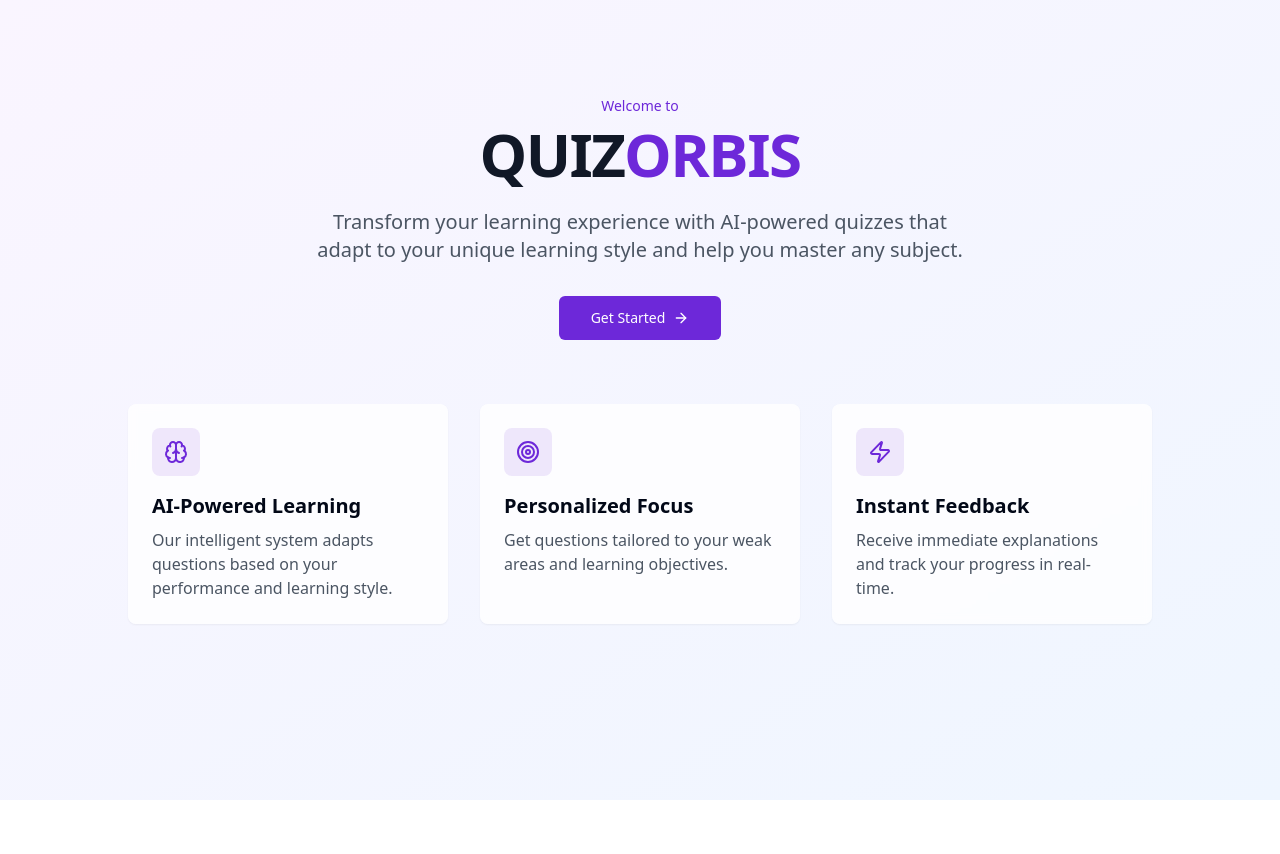
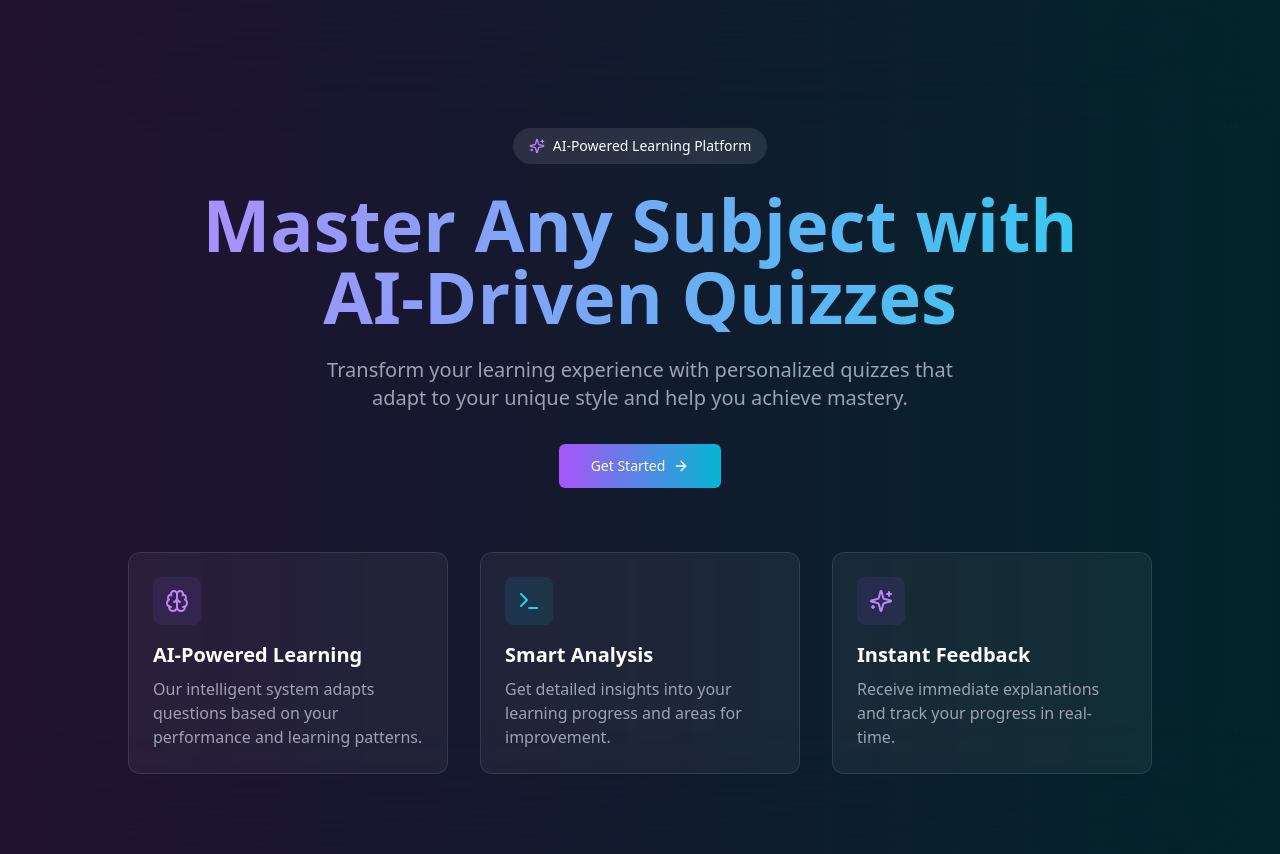
Before and after one commit to KekmaTime/quizorbital, a React (Vite) app: page / in a window 1280 px wide. Before the commit the page ends 800 px from the top, so only its background shows below. Built offline with nearby package versions, Linux system fonts and the light colour scheme.

Commit message:
Style landing page
Refactor landing page to resemble the design of cursor.com, incorporating animations.

```diff
--- a/package.json
+++ b/package.json
@@ -45,6 +45,7 @@
     "cmdk": "^1.0.0",
     "date-fns": "^3.6.0",
     "embla-carousel-react": "^8.3.0",
+    "framer-motion": "^12.4.7",
     "input-otp": "^1.2.4",
     "lucide-react": "^0.462.0",
     "next-themes": "^0.3.0",
--- a/src/pages/Index.tsx
+++ b/src/pages/Index.tsx
@@ -2,7 +2,8 @@
 import { FileUpload } from "@/components/FileUpload";
 import { QuizPreferences } from "@/components/QuizPreferences";
 import { Button } from "@/components/ui/button";
-import { ArrowRight, Brain, Target, Zap } from "lucide-react";
+import { ArrowRight, Brain, Sparkles, Terminal } from "lucide-react";
+import { motion } from "framer-motion";
 import { useState } from "react";
 
 const Index = () => {
@@ -11,59 +12,116 @@ const Index = () => {
 
   if (!showQuiz) {
     return (
-      <div className="min-h-screen bg-gradient-to-br from-purple-50 to-blue-50">
+      <div className="min-h-screen bg-black text-white overflow-hidden">
         {/* Hero Section */}
-        <div className="container px-4 py-24 mx-auto">
-          <div className="text-center mb-16 animate-fade-in">
-            <p className="text-sm font-medium text-primary mb-2">Welcome to</p>
-            <h1 className="text-6xl font-bold text-gray-900 mb-6 tracking-tight">
-              QUIZ<span className="text-primary">ORBIS</span>
-            </h1>
-            <p className="text-xl text-gray-600 max-w-2xl mx-auto mb-8">
-              Transform your learning experience with AI-powered quizzes that adapt
-              to your unique learning style and help you master any subject.
-            </p>
+        <div className="relative">
+          {/* Background gradient */}
+          <div className="absolute inset-0 bg-gradient-to-r from-purple-500/20 to-cyan-500/20 z-0" />
+          <div className="absolute inset-0 backdrop-blur-3xl z-0" />
+
+          <div className="container relative z-10 px-4 pt-32 pb-20 mx-auto">
+            <motion.div
+              initial={{ opacity: 0, y: 20 }}
+              animate={{ opacity: 1, y: 0 }}
+              transition={{ duration: 0.5 }}
+              className="text-center mb-16"
+            >
+              <motion.div
+                initial={{ scale: 0.95, opacity: 0 }}
+                animate={{ scale: 1, opacity: 1 }}
+                transition={{ delay: 0.2 }}
+                className="inline-flex items-center bg-white/10 rounded-full px-4 py-2 mb-6"
+              >
+                <Sparkles className="w-4 h-4 mr-2 text-purple-400" />
+                <span className="text-sm font-medium">AI-Powered Learning Platform</span>
+              </motion.div>
+
+              <motion.h1
+                initial={{ opacity: 0, y: 20 }}
+                animate={{ opacity: 1, y: 0 }}
+                transition={{ delay: 0.3 }}
+                className="text-6xl md:text-7xl font-bold mb-6 bg-clip-text text-transparent bg-gradient-to-r from-purple-400 to-cyan-400"
+              >
+                Master Any Subject with
+                <br /> AI-Driven Quizzes
+              </motion.h1>
+
+              <motion.p
+                initial={{ opacity: 0, y: 20 }}
+                animate={{ opacity: 1, y: 0 }}
+                transition={{ delay: 0.4 }}
+                className="text-xl text-gray-400 max-w-2xl mx-auto mb-8"
+              >
+                Transform your learning experience with personalized quizzes that adapt
+                to your unique style and help you achieve mastery.
+              </motion.p>
+
+              <motion.div
+                initial={{ opacity: 0, y: 20 }}
+                animate={{ opacity: 1, y: 0 }}
+                transition={{ delay: 0.5 }}
+              >
                 <Button
                   onClick={() => setShowQuiz(true)}
                   size="lg"
-              className="group"
+                  className="group bg-gradient-to-r from-purple-500 to-cyan-500 hover:from-purple-600 hover:to-cyan-600"
                 >
                   Get Started
                   <ArrowRight className="group-hover:translate-x-1 transition-transform" />
                 </Button>
-          </div>
+              </motion.div>
+            </motion.div>
 
             {/* Features Grid */}
             <div className="grid md:grid-cols-3 gap-8 max-w-5xl mx-auto">
-            <div className="bg-white/80 backdrop-blur-sm p-6 rounded-lg shadow-sm hover:shadow-md transition-shadow animate-fade-in">
-              <div className="h-12 w-12 bg-primary/10 rounded-lg flex items-center justify-center mb-4">
-                <Brain className="text-primary" />
+              <motion.div
+                initial={{ opacity: 0, y: 20 }}
+                animate={{ opacity: 1, y: 0 }}
+                transition={{ delay: 0.6 }}
+                className="group relative bg-white/5 backdrop-blur-sm p-6 rounded-xl border border-white/10 hover:border-white/20 transition-all"
+              >
+                <div className="h-12 w-12 bg-purple-500/10 rounded-lg flex items-center justify-center mb-4 group-hover:scale-110 transition-transform">
+                  <Brain className="text-purple-400" />
                 </div>
                 <h3 className="text-xl font-semibold mb-2">AI-Powered Learning</h3>
-              <p className="text-gray-600">
+                <p className="text-gray-400">
                   Our intelligent system adapts questions based on your performance
-                and learning style.
+                  and learning patterns.
                 </p>
+                <div className="absolute inset-0 bg-gradient-to-r from-purple-500/10 to-cyan-500/10 opacity-0 group-hover:opacity-100 transition-opacity rounded-xl" />
+              </motion.div>
+
+              <motion.div
+                initial={{ opacity: 0, y: 20 }}
+                animate={{ opacity: 1, y: 0 }}
+                transition={{ delay: 0.7 }}
+                className="group relative bg-white/5 backdrop-blur-sm p-6 rounded-xl border border-white/10 hover:border-white/20 transition-all"
+              >
+                <div className="h-12 w-12 bg-cyan-500/10 rounded-lg flex items-center justify-center mb-4 group-hover:scale-110 transition-transform">
+                  <Terminal className="text-cyan-400" />
                 </div>
+                <h3 className="text-xl font-semibold mb-2">Smart Analysis</h3>
+                <p className="text-gray-400">
+                  Get detailed insights into your learning progress and areas for improvement.
+                </p>
+                <div className="absolute inset-0 bg-gradient-to-r from-purple-500/10 to-cyan-500/10 opacity-0 group-hover:opacity-100 transition-opacity rounded-xl" />
+              </motion.div>
 
-            <div className="bg-white/80 backdrop-blur-sm p-6 rounded-lg shadow-sm hover:shadow-md transition-shadow animate-fade-in [animation-delay:200ms]">
-              <div className="h-12 w-12 bg-primary/10 rounded-lg flex items-center justify-center mb-4">
-                <Target className="text-primary" />
-              </div>
-              <h3 className="text-xl font-semibold mb-2">Personalized Focus</h3>
-              <p className="text-gray-600">
-                Get questions tailored to your weak areas and learning objectives.
-              </p>
-            </div>
-
-            <div className="bg-white/80 backdrop-blur-sm p-6 rounded-lg shadow-sm hover:shadow-md transition-shadow animate-fade-in [animation-delay:400ms]">
-              <div className="h-12 w-12 bg-primary/10 rounded-lg flex items-center justify-center mb-4">
-                <Zap className="text-primary" />
+              <motion.div
+                initial={{ opacity: 0, y: 20 }}
+                animate={{ opacity: 1, y: 0 }}
+                transition={{ delay: 0.8 }}
+                className="group relative bg-white/5 backdrop-blur-sm p-6 rounded-xl border border-white/10 hover:border-white/20 transition-all"
+              >
+                <div className="h-12 w-12 bg-purple-500/10 rounded-lg flex items-center justify-center mb-4 group-hover:scale-110 transition-transform">
+                  <Sparkles className="text-purple-400" />
                 </div>
                 <h3 className="text-xl font-semibold mb-2">Instant Feedback</h3>
-              <p className="text-gray-600">
+                <p className="text-gray-400">
                   Receive immediate explanations and track your progress in real-time.
                 </p>
+                <div className="absolute inset-0 bg-gradient-to-r from-purple-500/10 to-cyan-500/10 opacity-0 group-hover:opacity-100 transition-opacity rounded-xl" />
+              </motion.div>
             </div>
           </div>
         </div>
```
Also changed, not shown: 1 other file (tests, documents, lock files or other folders). Lines whose indentation alone changed are shown as unchanged.
